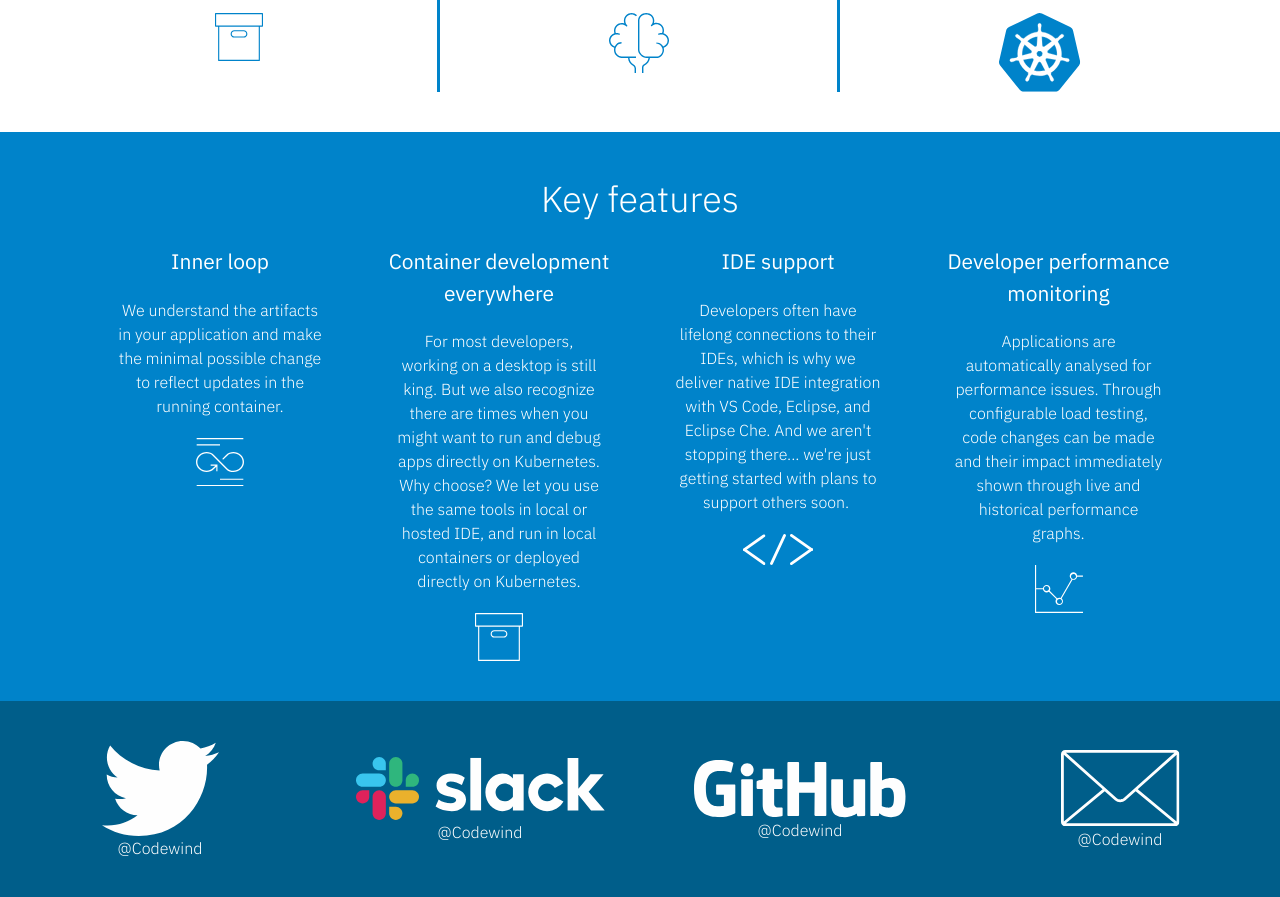
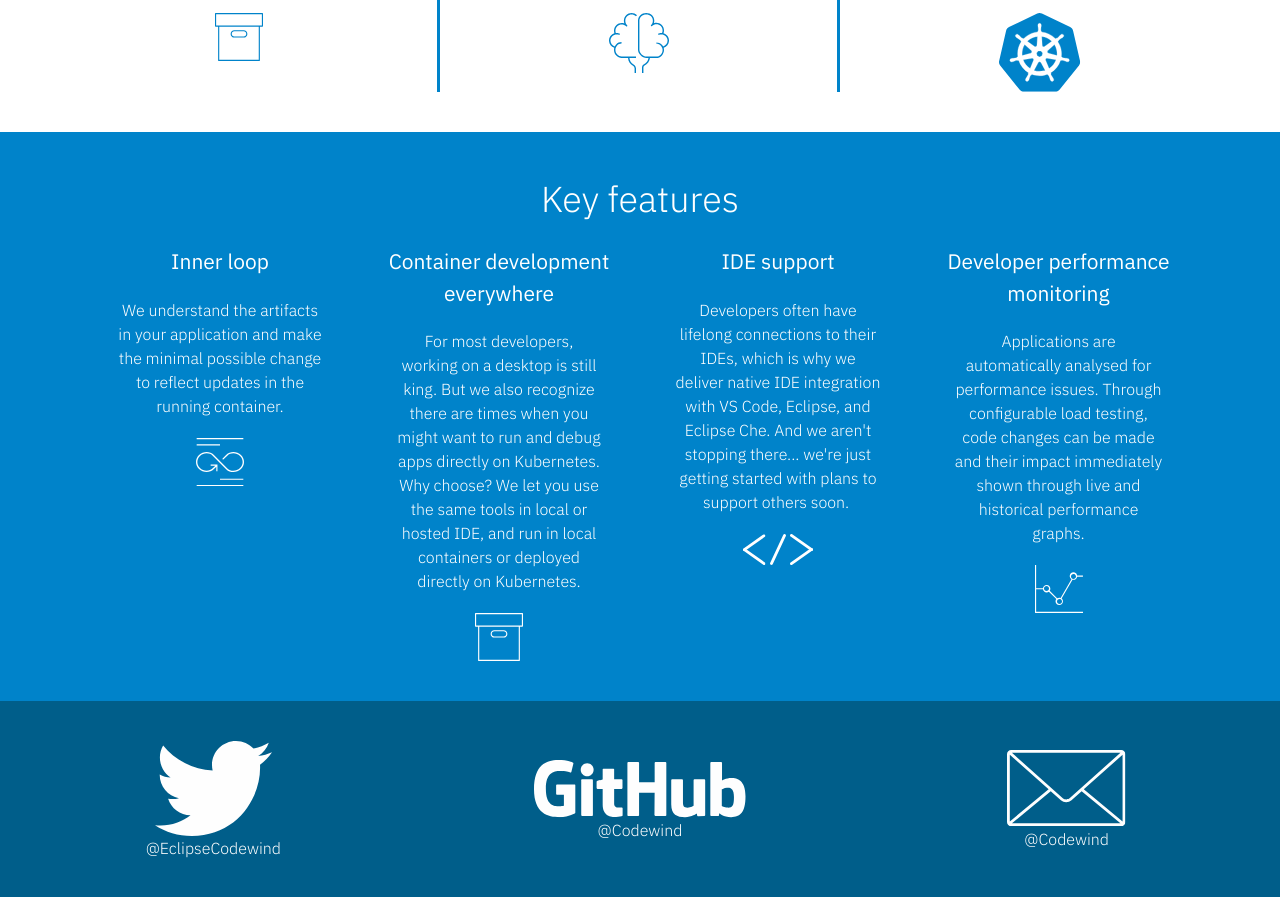
Before and after one commit to eclipse-archived/codewind-docs, a Jekyll site: the page built from docs/index.html, in a window 1280 px wide and 900 px high, scrolled down 1053 px. Shown: the top 897 px of the window. Built offline with Jekyll 4.4.1, drawn with Linux system fonts in a browser that asks for light colours; nearby versions of some CDN libraries.

Commit message:
address comments

```diff
--- a/docs/_config.yml
+++ b/docs/_config.yml
@@ -1,7 +1,7 @@
 title: Codewind
-email: tiaoyuw@ca.ibm.com
+email: codewind-dev@eclipse.org
 description: Eclipse Codewind
-keywords: Eclipse, docker, container, devops, applications, development, iteration, microservices, cloud, ICP, services, rapid, integrated
+keywords: Eclipse, docker, container, devops, applications, development, iteration, microservices, cloud, services, rapid, integrated
 baseurl: ""
 twitter_username: jekyllrb
 github_username:  jekyll
--- a/docs/_includes/footer.html
+++ b/docs/_includes/footer.html
@@ -1,23 +1,16 @@
 <!-- footer row -->
 <footer>
     <div class="row" id="footer-div">
-        <div class="col-lg-3 col-md-6 footer-col text-center">
+        <div class="col-lg-4 col-md-4 footer-col text-center">
             <div>
                 <div>
                     <a href="https://twitter.com/EclipseCodewind"><img src="images/twitter-logo.svg" class="cw-logo" /></a>
                 </div>
-                <div>@Codewind</div>
+                <div>@EclipseCodewind</div>
             </div>
         </div>
-        <div class="col-lg-3 col-md-6  footer-col text-center">
-            <div>
-                <div>
-                    <img src="images/slack-logo.svg" class="cw-logo" />
-                </div>
-                <div>@Codewind</div>
-            </div>
-        </div>
-        <div class="col-lg-3 col-md-6 footer-col text-center">
+
+        <div class="col-lg-4 col-md-4 footer-col text-center">
             <div>
                 <div>
                     <a href="https://github.com/eclipse/codewind"><img src="images/github-logo.svg"
@@ -26,7 +19,7 @@
                 <div>@Codewind</div>
             </div>
         </div>
-        <div class="col-lg-3 col-md-6 footer-col text-center">
+        <div class="col-lg-4 col-md-4 footer-col text-center">
             <div>
                 <div>
                     <a href="mailto:codewind-dev@eclipse.org"><img src="images/email-icon.svg" class="cw-logo" /></a>
```
Also changed, not shown: docs/_documentations/install-temp.md (+2 -2 lines), docs/images/evolution.png (added), docs/images/so-logo.svg (added), docs/images/yt_logo_rgb_dark.svg (added).
